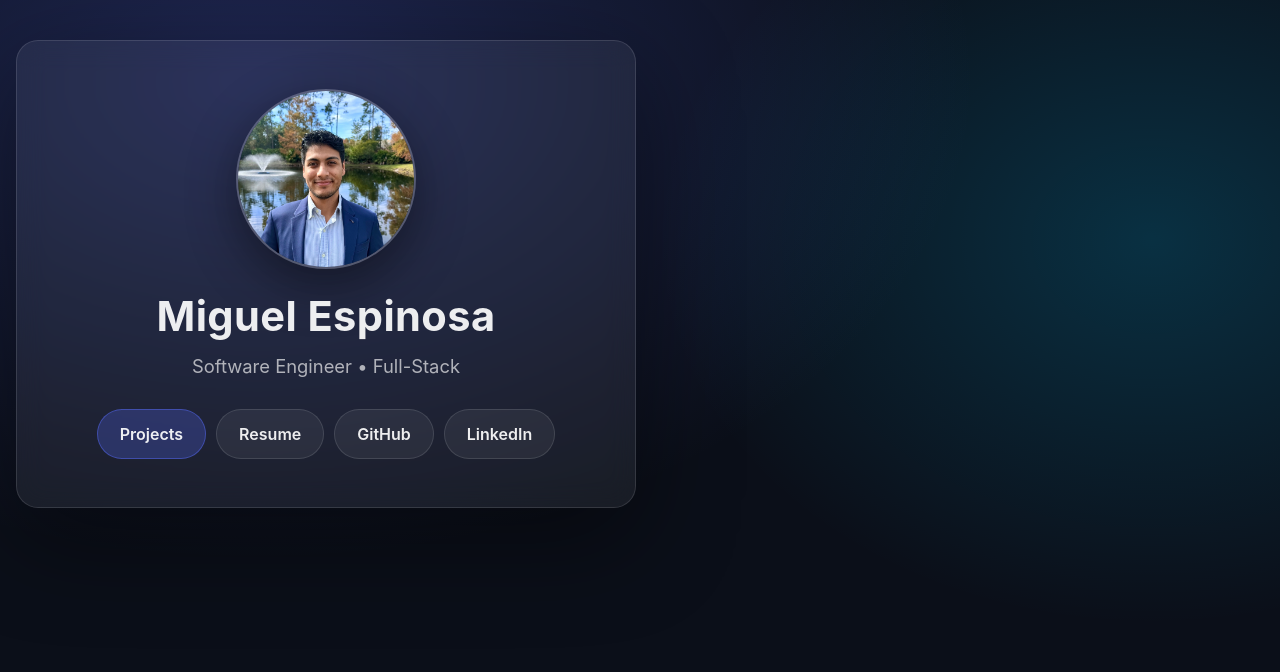
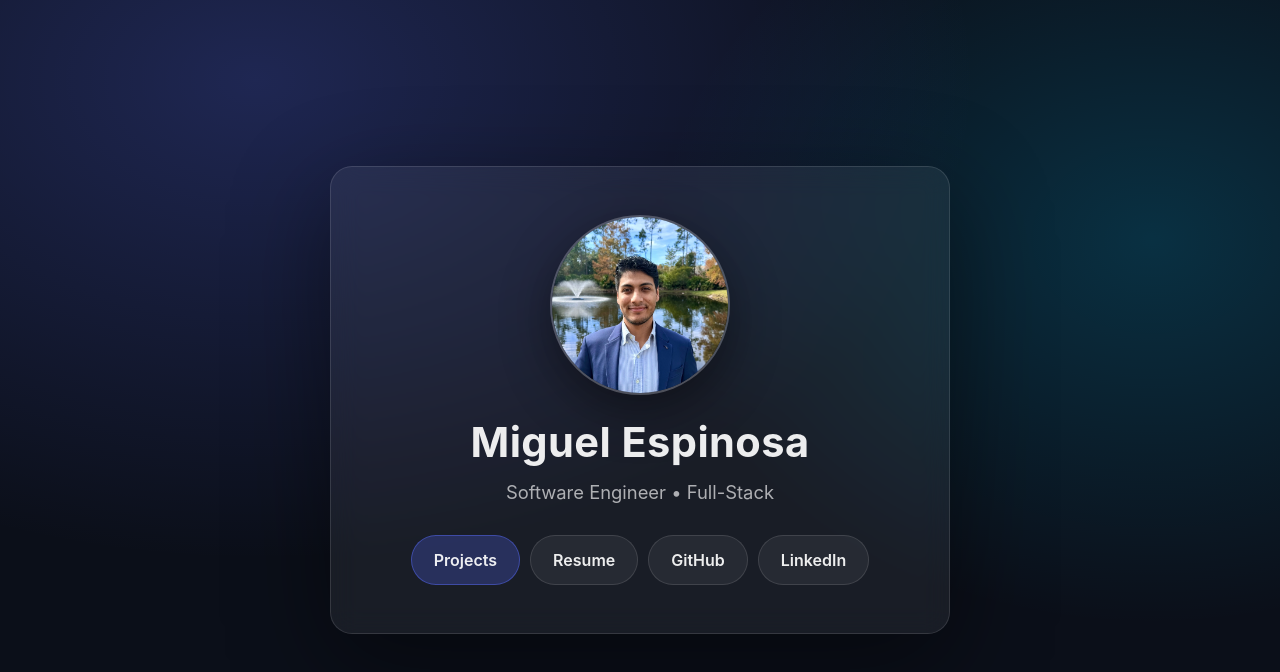
Before and after one commit to miguel23es/Portfolio-Website, a React (Vite) app in the folder portfolio/: page / in a window 1280 px wide. Shown: the top 672 px of the page. Built offline with nearby package versions, Linux system fonts and the light colour scheme.

Commit message:
Update App.css

```diff
--- a/portfolio/src/App.css
+++ b/portfolio/src/App.css
@@ -25,6 +25,15 @@ body {
 }
 
 .page {
+  height: 100%;
+  width: 100%;
+  display: flex;
+  align-items: center;
+  justify-content: center;
+  padding: 40px 16px;
+}
+
+.pageTop {
   min-height: 100vh;
   height: auto;
   align-items: flex-start;
```
